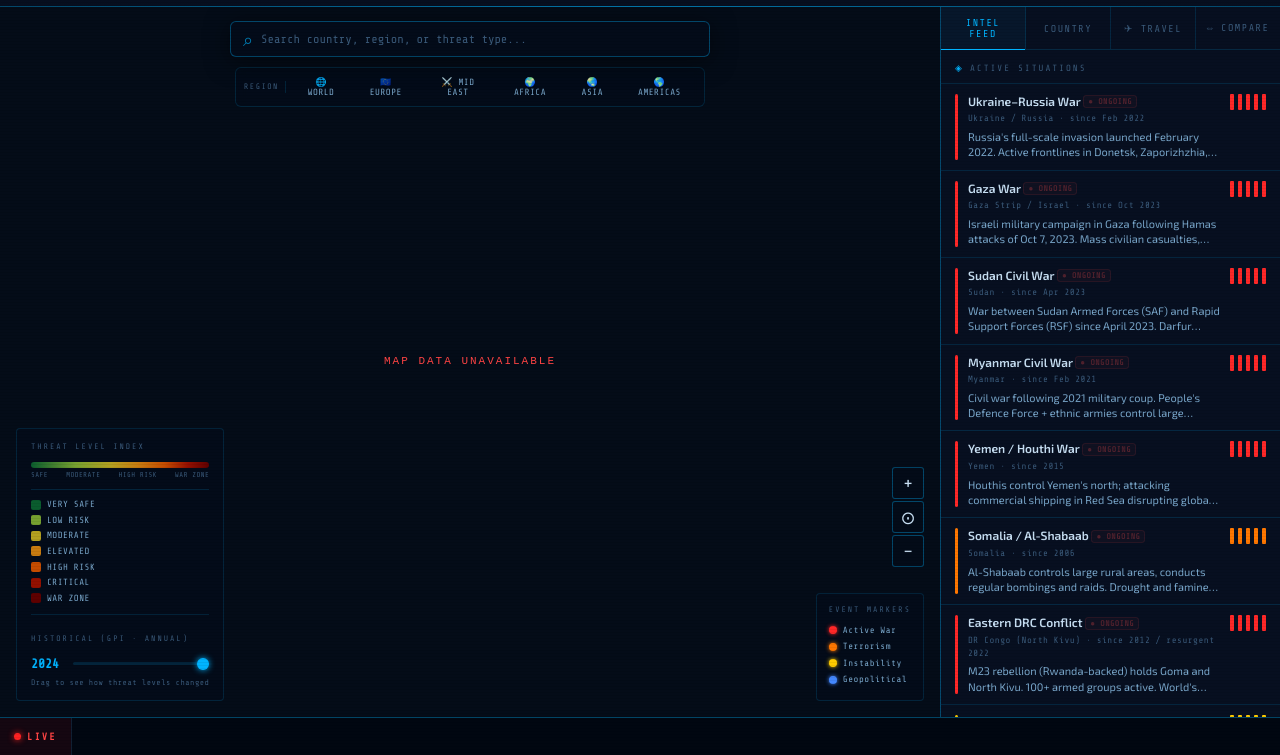
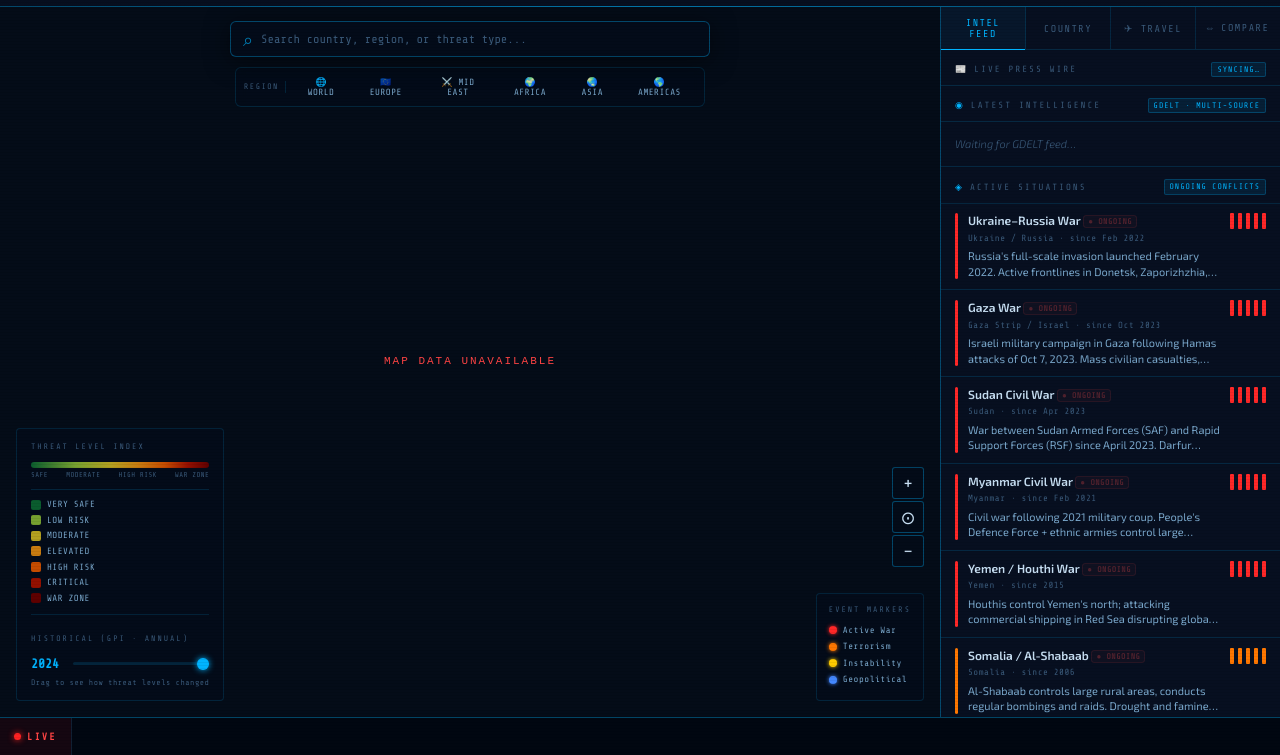
Before and after one commit to jya507872/geointel-dashboard, a website: page public/index.html in a window 1280 px wide. Shown: the part 45-800 px from the top of the page. Drawn offline with nearby package versions, Linux system fonts and the light colour scheme; no server answers.

Commit message:
fix: lead Intel Feed with live press wire, not the 2022 conflict list
The feed opened with ACTIVE SITUATIONS, whose top entry is the Ukraine war
"since Feb 2022" — making the whole panel look stale at first glance.
Reordered so the freshest content leads: LIVE PRESS WIRE (minute-old
vetted-source headlines) → LATEST INTELLIGENCE (GDELT) → ACTIVE SITUATIONS
(now labelled "ONGOING CONFLICTS") as standing context at the bottom.

Co-Authored-By: Claude Opus 4.8 <noreply@anthropic.com>

```diff
--- a/public/index.html
+++ b/public/index.html
@@ -176,11 +176,7 @@
 
       <!-- ── INTEL FEED TAB ──────────────────────────────────── -->
       <div id="tab-feed" class="tab-content active">
-        <div class="panel-section-title">
-          <span class="section-icon">◈</span> ACTIVE SITUATIONS
-        </div>
-        <div id="events-list"></div>
-
+        <!-- Freshest content first so the feed reads as live -->
         <div class="panel-section-title">
           <span class="section-icon">📰</span> LIVE PRESS WIRE
           <span id="wire-updated" class="source-badge">syncing…</span>
@@ -192,6 +188,12 @@
           <span id="gdelt-badge" class="source-badge">GDELT · MULTI-SOURCE</span>
         </div>
         <div id="gdelt-list"></div>
+
+        <div class="panel-section-title">
+          <span class="section-icon">◈</span> ACTIVE SITUATIONS
+          <span class="source-badge">ONGOING CONFLICTS</span>
+        </div>
+        <div id="events-list"></div>
 
         <!-- Social media layer — hidden until data arrives -->
         <div id="social-section" class="hidden">
```
